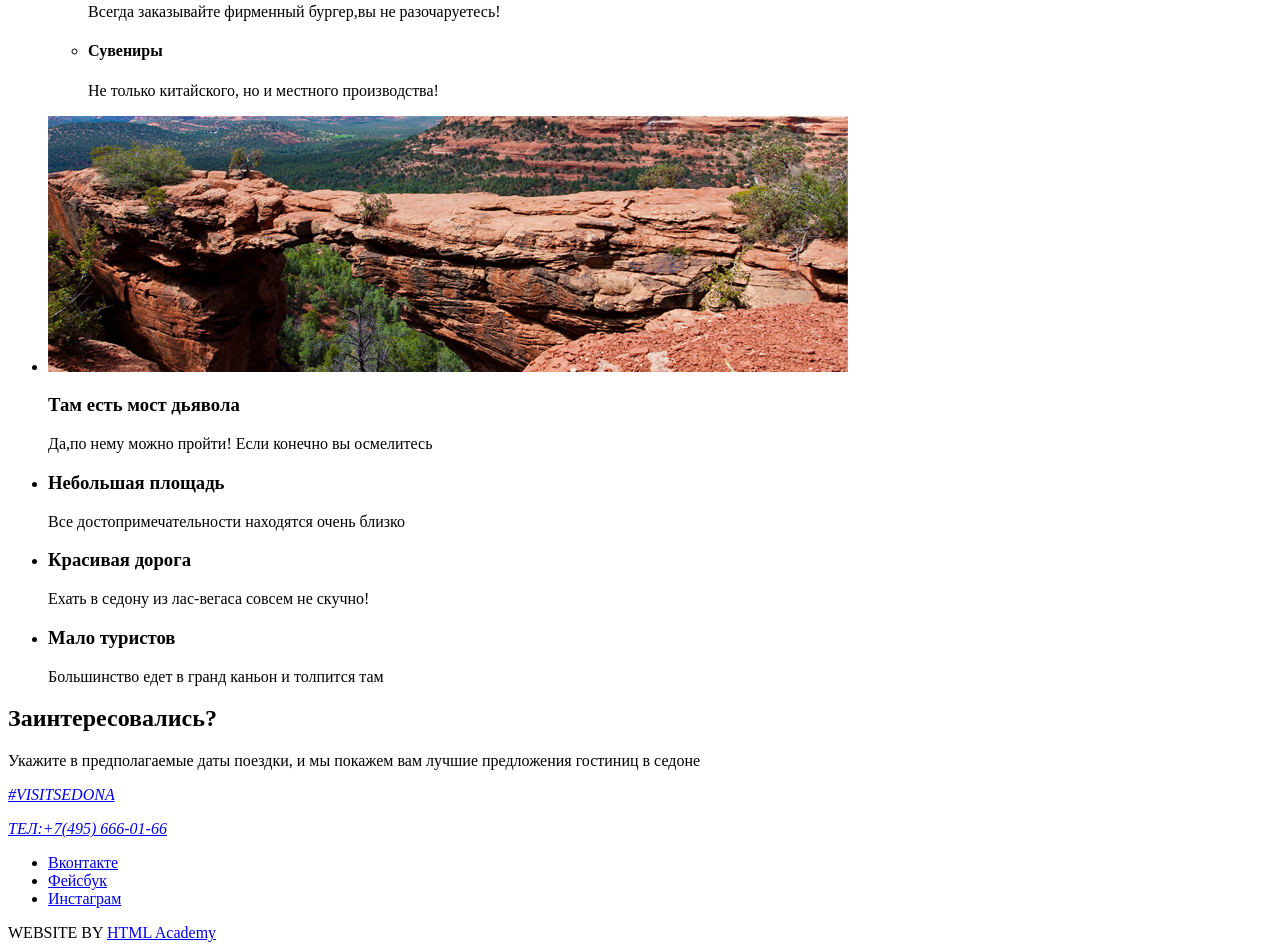
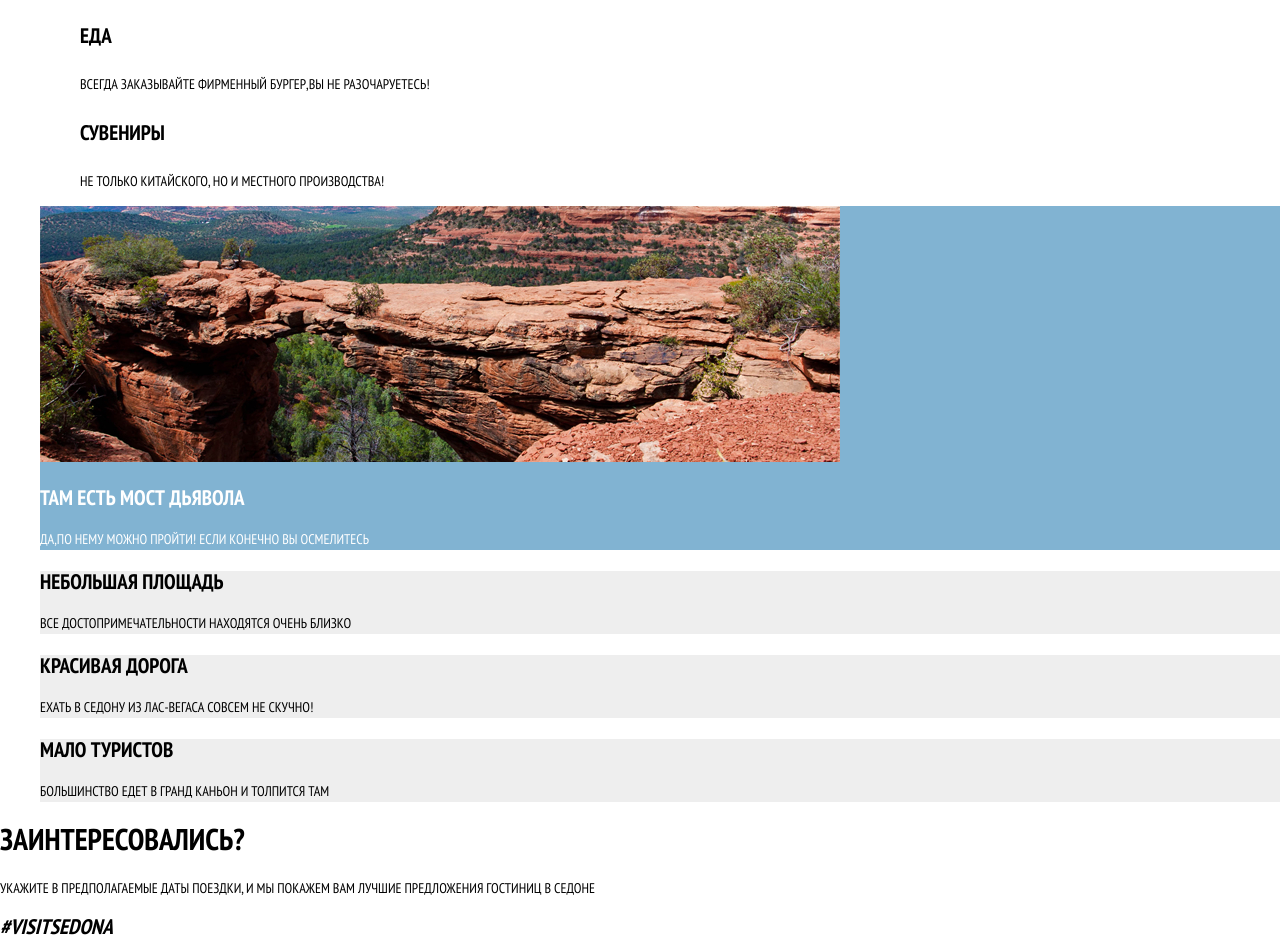
Before and after one commit to ecoR1deR/1547379-sedona-30, a plain HTML site: page index.html in a window 1280 px wide. Shown: the part 1320-2272 px from the top of the page. Drawn offline with Linux system fonts and the light colour scheme.

Commit message:
Разметил классы + разметил шрифты,состояние ссылок в css

```diff
--- a/css/style.css
+++ b/css/style.css
@@ -96,6 +96,10 @@ background-color: var(--basic-white);
   line-height: 24px;
 }
 
+.appointment-text{
+  font-size: 14px;
+  line-height: 24px;
+}
 
 /* Main footer */
 
@@ -103,7 +107,11 @@ background-color: var(--basic-white);
 .main-footer a{
   text-decoration: none;
   color: var(--basic-black);
- line-height: 26px;
+  line-height: 26px;
+}
+
+.footer-contacts{
+  font-weight: bold;
 }
 
 .footer-social {
@@ -121,3 +129,14 @@ background-color: var(--basic-white);
  .social-button:active{
     background: #5496BD;
   }
+
+  .footer-copyright a:link{
+    color: #231F20;
+  }
+  .footer-copyright a:hover{
+    color:var(--extra-blue)
+  }
+
+  .footer-copyright a:active{
+  color: #BDBBBC;
+  }
--- a/index.html
+++ b/index.html
@@ -1,19 +1,22 @@
 <!DOCTYPE html>
-<html lang="ru">
+<html class="page" lang="ru">
 
 <head>
   <meta charset="utf-8">
   <title>HTML Academy: Седона</title>
   <link rel="icon" href="img/favicon/32.ico">
+  <link href="https://fonts.googleapis.com/css2?family=PT+Sans+Narrow:wght@400;700&display=swap" rel="stylesheet">
+  <link href="css/normalize.css" rel="stylesheet">
+  <link href="css/style.css" rel="stylesheet">
 </head>
 
-<body>
-  <header>
-    <nav>
-      <a href="catalog.html">
+<body class="page-body">
+  <header class="main-header">
+    <nav class="main-navigation">
+      <a class="main-navigation-logo" href="catalog.html">
         <img src="img/img/logo.svg" width="138" height="70" alt="Логотип сайта Sedona">
       </a>
-      <ul>
+      <ul class="site-navigation">
         <li><a href="#">Информация</a></li>
         <li><a href="#">Фото и Видео</a></li>
         <li><a href="#">Карта Штата</a></li>
@@ -21,76 +24,77 @@
       </ul>
     </nav>
   </header>
-  <main>
-    <section>
+  <main class="contanier">
+    <section class="Welcome-Sedona">
       <img src="img/img/background-photo.jpg" width="1200" height="509" alt="Прекрасный вид на скалистые горы">
       <h1>Sedona</h1>
     </section>
-    <h2>Седона - небольшой городок в аризоне,заслуживающий большего!</h2>
-    <p>Рассмотрим 5 причин,по которым седона круче,чем гранд каньон!</p>
-    <section>
-      <ul>
-        <li>
-          <h3>Настоящий городок</h3>
-          <p>Седона - не аттракцион для туристов,там течёт своя жизнь</p>
+    <h2 class="title title--main">Седона - небольшой городок в аризоне,заслуживающий большего!</h2>
+    <p class="text">Рассмотрим 5 причин,по которым седона круче,чем гранд каньон!</p>
+    <section class="features">
+      <ul class="features-list">
+        <li class="features-item features-item--big white">
+          <h3 class="title">Настоящий городок</h3>
+          <p class="text">Седона - не аттракцион для туристов,там течёт своя жизнь</p>
           <img src="img/img/image-1.jpg" width="800" height="256" alt="настоящий городок">
-          <ul>
+          <ul class="features-list features-list--inner black">
             <li>
-              <h4>Жильё</h4>
-              <p>Рекомендуем пожить в настоящем мотеле,всё как в кино!</p>
+              <h4 class="title">Жильё</h4>
+              <p class="text">Рекомендуем пожить в настоящем мотеле,всё как в кино!</p>
             </li>
             <li>
-              <h4>Еда</h4>
-              <p>Всегда заказывайте фирменный бургер,вы не разочаруетесь!</p>
+              <h4 class="title">Еда</h4>
+              <p class="text">Всегда заказывайте фирменный бургер,вы не разочаруетесь!</p>
             </li>
             <li>
-              <h4>Сувениры</h4>
-              <p>Не только китайского, но и местного производства!</p>
+              <h4 class="title">Сувениры</h4>
+              <p class="text">Не только китайского, но и местного производства!</p>
             </li>
           </ul>
         </li>
-        <li>
-          <img src="img/img/image-2.jpg" width="800" height="256" alt="мост дьявола">
-          <h3>Там есть мост дьявола</h3>
-          <p>Да,по нему можно пройти! Если конечно вы осмелитесь</p>
+        <li class="features-item features-item--big white">
+          <img src=" img/img/image-2.jpg" width="800" height="256" alt="мост дьявола">
+          <h3 class="title">Там есть мост дьявола</h3>
+          <p class="text">Да,по нему можно пройти! Если конечно вы осмелитесь</p>
         </li>
-        <li>
-          <h3>Небольшая площадь</h3>
-          <p>Все достопримечательности находятся очень близко</p>
+        <li class="features-item features-item--grey">
+          <h3 class="title">Небольшая площадь</h3>
+          <p class="text">Все достопримечательности находятся очень близко</p>
         </li>
-        <li>
-          <h3>Красивая дорога</h3>
-          <p>Ехать в седону из лас-вегаса совсем не скучно!</p>
+        <li class="features-item features-item--grey">
+          <h3 class="title">Красивая дорога</h3>
+          <p class="text">Ехать в седону из лас-вегаса совсем не скучно!</p>
         </li>
-        <li>
-          <h3>Мало туристов</h3>
-          <p>Большинство едет в гранд каньон и толпится там</p>
+        <li class="features-item features-item--grey">
+          <h3 class="title">Мало туристов</h3>
+          <p class="text">Большинство едет в гранд каньон и толпится там</p>
         </li>
       </ul>
     </section>
   </main>
-  <section>
-    <h2>Заинтересовались?</h2>
-    <p>Укажите в предполагаемые даты поездки, и мы покажем вам лучшие предложения гостиниц в седоне</p>
+  <section class="appointment">
+    <h2 class="appointment-title">Заинтересовались?</h2>
+    <p class="appointment-text">Укажите в предполагаемые даты поездки, и мы покажем вам лучшие предложения гостиниц в
+      седоне</p>
   </section>
 
-  <footer>
-    <address>
-      <a href="#">#VISITSEDONA</a>
-      <p><a href="#">ТЕЛ:+7(495) 666-01-66</a></p>
+  <footer class="main-footer">
+    <address class="footer-contacts title">
+      <a class="footer-address" href="#">#VISITSEDONA</a>
+      <p><a class="footer-phone" href="#">ТЕЛ:+7(495) 666-01-66</a></p>
     </address>
-    <ul>
+    <ul class="footer-social">
       <li>
-        <a href="#">Вконтакте</a>
+        <a class="social-button" href="#">Вконтакте</a>
       </li>
       <li>
-        <a href="#">Фейсбук</a>
+        <a class="social-button" href="#">Фейсбук</a>
       </li>
       <li>
-        <a href="#">Инстаграм</a>
+        <a class="social-button" href="#">Инстаграм</a>
       </li>
     </ul>
-    <p>WEBSITE BY <a href="https://htmlacademy.ru">HTML Academy</a></p>
+    <p class="footer-copyright  text">WEBSITE BY <a href="https://htmlacademy.ru">HTML Academy</a></p>
   </footer>
 </body>
 
```
